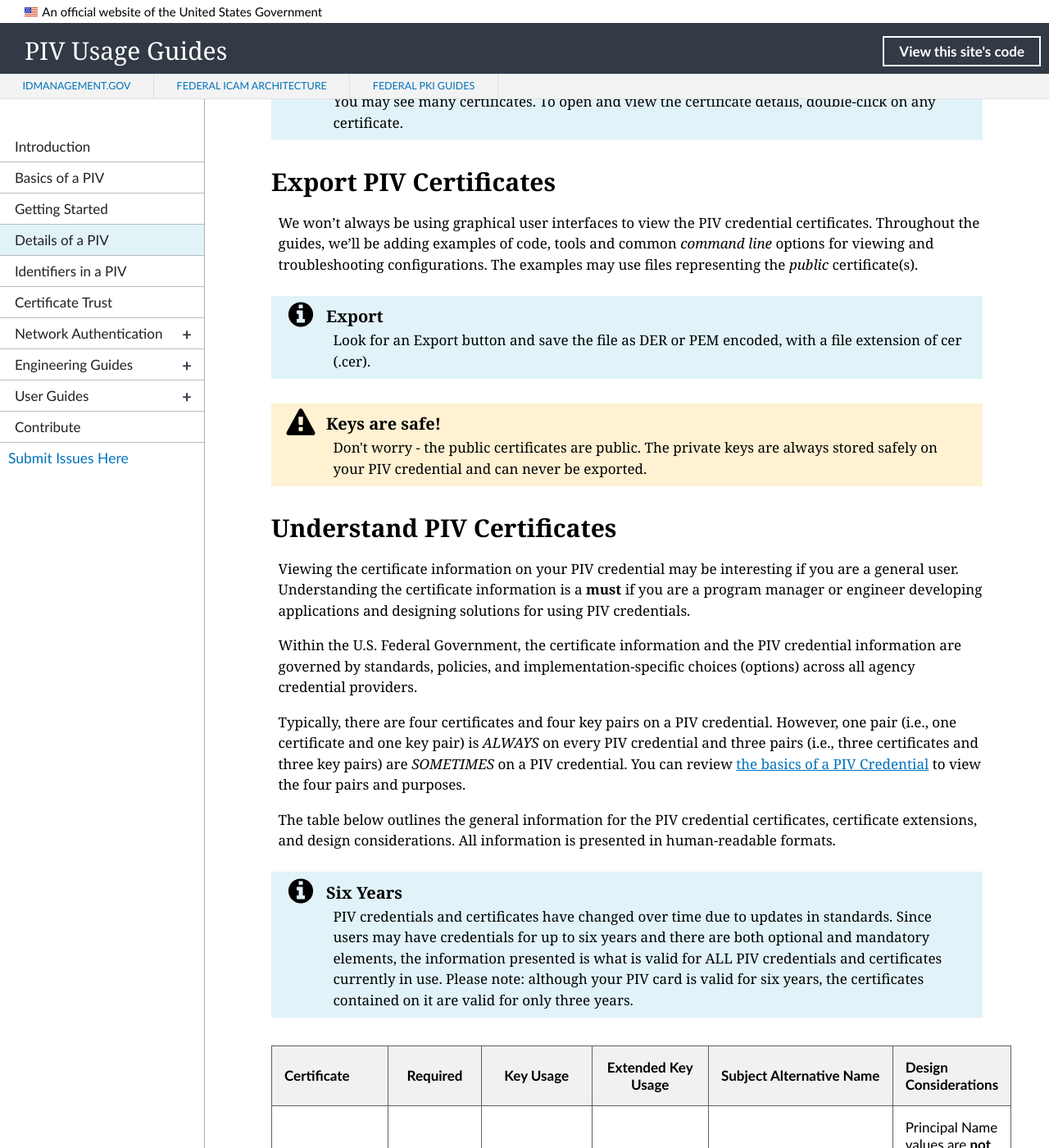
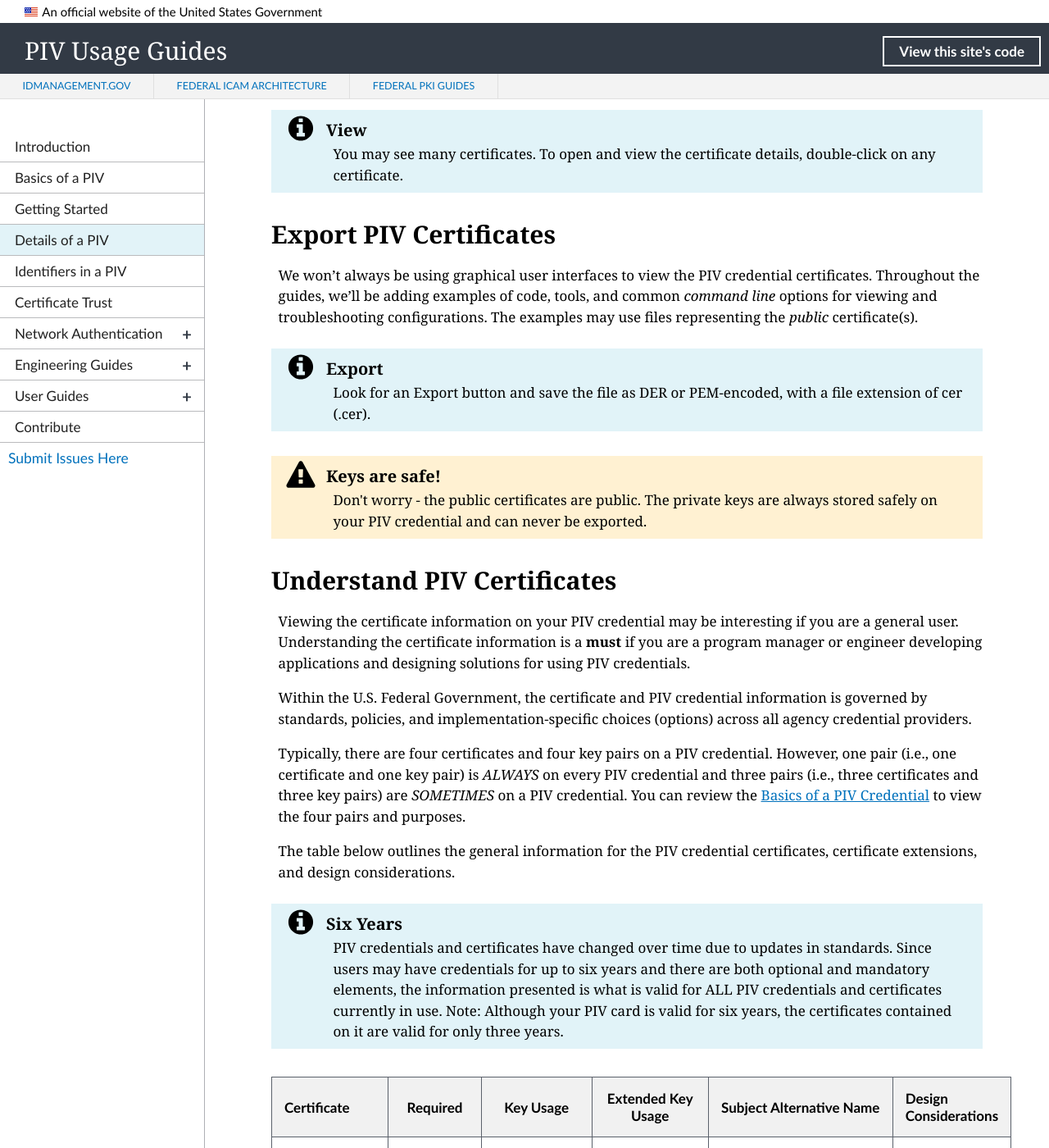
Before and after one commit to GSA/piv-guides, a Jekyll site: the page built from pages/details.md, in a window 1280 px wide and 1400 px high, scrolled down 1220 px. Shown: the whole window at 82% size. Built offline with Jekyll 4.4.1, drawn with Linux system fonts in a browser that asks for light colours; nearby versions of some CDN libraries; library files that are not in the unit come from our copies; some of the changed text lies outside the part shown.

Commit message:
Update details.md
Wendy's updates, linking fixes, edits

```diff
--- a/pages/details.md
+++ b/pages/details.md
@@ -20,48 +20,48 @@
 
 | Operating System     | Module   | Steps |
 | -------------             |----|----|
-| Microsoft   | Internet Explorer or Edge Browser  | Open _Internet Explorer Browser_ -> _Settings_ -> _Internet Options_ -> Choose _Content_ tab -> _Certificates_ -> Choose _Personal_ tab   |
+| Microsoft   | Internet Explorer or Edge Browser  | Open _Internet Explorer Browser_ -> _Settings_ -> _Internet Options_ -> Choose _Content_ tab -> _Certificates_ -> Choose _Personal_ tab, **OR**<br>Open a command window -> enter `certutil -scinfo`-> enter your PIN (several times as prompted)  |
 | Microsoft       | Microsoft Management Console (MMC) and Certificate Snap-in  |  Open _Microsoft Management Console_ -> _File_ -> _Add/Remove Snap-In_ -> Select _Certificates_ snap-in -> _Add_ -> _My user account_ -> _Finish_ -> Expand _Certificates - Current User_ -> Select _Personal_ -> Select _Certificates_   |
 | Any   | Chrome Browser  | Open _Settings_ -> _Show Advanced Settings_ -> HTTPS / SSL: _Manage Certificates_ -> Choose the _Your Certificates_ tab  |
-| Any   | Firefox Browser  | Open _Menu_ -> _Preferences_ -> _Advanced_ -> Choose _Certificates_ tab -> _View Certificates_ -> Choose the _Your Certificates_ tab|
+| Any   | Firefox Browser  | Click _Settings_ wheel -> _Privacy & Security_ -> _Security_ -> _Certificates_ > _View Certificates_ button -> _Certificates Manager_ -> _Your Certificates_ tab
 | macOS X   | Key Chain  | Open _Applications_ -> _Utilities_ -> _Keychain Access_ -> Select _Login_ -> From Categories, select _My Certificates_  |
 
 {% include alert-info.html heading = "View" content="You may see many certificates.  To open and view the certificate details, double-click on any certificate." %}
 
 ## Export PIV Certificates
-We won't always be using graphical user interfaces to view the PIV credential certificates.  Throughout the guides, we'll be adding examples of code, tools and common _command line_ options for viewing and troubleshooting configurations.  The examples may use files representing the _public_ certificate(s).
+We won't always be using graphical user interfaces to view the PIV credential certificates.  Throughout the guides, we'll be adding examples of code, tools, and common _command line_ options for viewing and troubleshooting configurations.  The examples may use files representing the _public_ certificate(s).
 
-{% include alert-info.html heading = "Export" content="Look for an Export button and save the file as DER or PEM encoded, with a file extension of cer (.cer)." %}
+{% include alert-info.html heading = "Export" content="Look for an Export button and save the file as DER or PEM-encoded, with a file extension of cer (.cer)." %}
 
 {% include alert-warning.html heading = "Keys are safe!" content="Don't worry - the public certificates are public.  The private keys are always stored safely on your PIV credential and can never be exported. " %}
 
 ## Understand PIV Certificates
 Viewing the certificate information on your PIV credential may be interesting if you are a general user.  Understanding the certificate information is a **must** if you are a program manager or engineer developing applications and designing solutions for using PIV credentials.
 
-Within the U.S. Federal Government, the certificate information and the PIV credential information are governed by standards, policies, and implementation-specific choices (options) across all agency credential providers.
+Within the U.S. Federal Government, the certificate and PIV credential information is governed by standards, policies, and implementation-specific choices (options) across all agency credential providers.
 
-Typically, there are four certificates and four key pairs on a PIV credential.  However, one pair (i.e., one certificate and one key pair) is *ALWAYS* on every PIV credential and three pairs (i.e., three certificates and three key pairs) are *SOMETIMES* on a PIV credential.  You can review [the basics of a PIV Credential](../elements/) to view the four pairs and purposes.
+Typically, there are four certificates and four key pairs on a PIV credential.  However, one pair (i.e., one certificate and one key pair) is *ALWAYS* on every PIV credential and three pairs (i.e., three certificates and three key pairs) are *SOMETIMES* on a PIV credential.  You can review the [Basics of a PIV Credential](../elements/) to view the four pairs and purposes.
 
-The table below outlines the general information for the PIV credential certificates, certificate extensions, and design considerations.  All information is presented in human-readable formats.
+The table below outlines the general information for the PIV credential certificates, certificate extensions, and design considerations.
 
-{% include alert-info.html heading = "Six Years" content="PIV credentials and certificates have changed over time due to updates in standards.  Since users may have credentials for up to six years and there are both optional and mandatory elements, the information presented is what is valid for ALL PIV credentials and certificates currently in use. Please note: although your PIV card is valid for six years, the certificates contained on it are valid for only three years." %}
+{% include alert-info.html heading = "Six Years" content="PIV credentials and certificates have changed over time due to updates in standards.  Since users may have credentials for up to six years and there are both optional and mandatory elements, the information presented is what is valid for ALL PIV credentials and certificates currently in use. Note: Although your PIV card is valid for six years, the certificates contained on it are valid for only three years." %}
 
 | Certificate              | Required  | Key Usage  |  Extended Key Usage  | Subject Alternative Name | Design Considerations |
 | -------------            |:----:      |:----:               |:----:               |:----:|  ----|
 | PIV Authentication       |Always      | Digital Signature            | Client Authentication           | otherName = FASC-N;<br> uniformResourceIdentifier = UUID;<br>Principal Name = _prefix_@_suffix_  | Principal Name values are **not** required by policy to be present in all Subject Alternative Name extensions. The Card UUID may also commonly be referred to as the Global Unique Identifier (GUID). |
 | Card Authentication      |Sometimes      | Digital Signature            | id-PIV-cardAuth            |  Name = FASC-N; <br>uniformResourceIdentifier = UUID|   Card Authentication must be included in new and replacement PIV credentials issued after August 2014; it is not expected that **all** PIV credentials will have Card Authentication certificates until September 2019. The Card UUID may also commonly be referred to as the GUID. |
 | Digital Signature        |Sometimes      | Digital Signature, Non-Repudiation            | _Specific EKU are required for certificates issued after June 2019_            |  rfc822name = email address | Email address is **not** required by policy. Email address may be multi-valued attributes and include email aliases. |
-| Encryption               |Sometimes      | Key Encipherment            | _Specific EKU are required for certificates issued after June 2019_            |  rfc822name = email address |  Email address is **not** required by policy. Multiple encryption certificates may be available representing the historical encryption key pairs available.
+| Encryption               |Sometimes      | Key Encipherment            | _Specific EKU are required for certificates issued after June 2019_            |  rfc822name = email address |  Email address is **not** required by policy. Multiple encryption certificates may appear representing the available, retired encryption key pairs, depending on issuer.
 
 Additional useful information:
 
--   All key pairs for users are 2048 bit (RSA) keys
+-   All key pairs for users are 2048-bit (RSA) keys
 -   All certificates issued and certified as _PIV_ are SHA-256 signed
--   If you are working with _Common Access Cards_, you may still encounter "SHA-1 signed" and may not see a cardAuth certificate
+-   If you are working with _Common Access Cards_, you may still encounter "SHA-1 signed" and may _not_ see a cardAuth certificate
 -   There has been testing in some infrastructures to migrate to Elliptic Curve Cryptography (ECC), but there are no ECC certificates for users in production as of the date of this guide
 -   There has been testing in some infrastructures for migration to 3072-bit (RSA) certificates, but there are no 3072-bit certificates for users in production as of the date of this guide
 
-In-depth details on the certificate profiles are contained in the current and historical Federal Public Key Infrastructure (FPKI) Policy documents.  This table contains links to the most recent certificate profile document:
+In-depth details on the certificate profiles are contained in the current and historical Federal Public Key Infrastructure (FPKI) Policy documents.  This table contains links to the most recent, PIV-related certificate profiles document:
 
 | Certificates    | Policy Date  | Profile Information|
 | -------------            |:----:               |:----:|
```
